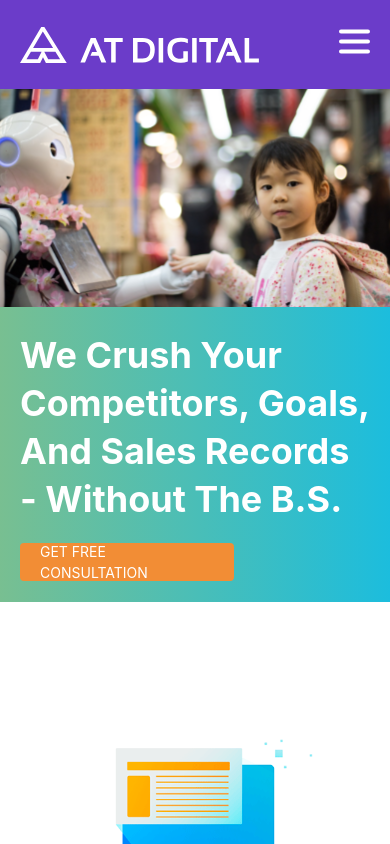
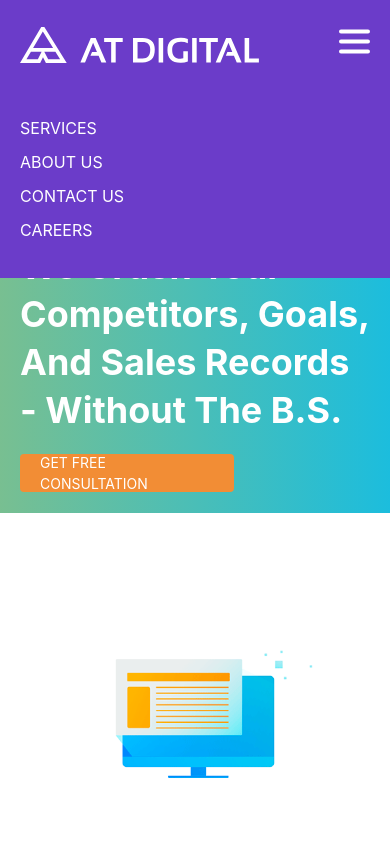
Before and after one commit to Ravindu007/AT_DIGITAL_landingPage, a React (Vite) app: page / in a window 390 px wide. Both pictures are taken after a click on the button 354 px from the left and 41 px from the top of the page. Shown: the top 844 px of the page. Built offline with nearby package versions, Linux system fonts and the light colour scheme.

Commit message:
navbar menu

```diff
--- a/src/Components/top_navigation/Navbar.jsx
+++ b/src/Components/top_navigation/Navbar.jsx
@@ -1,6 +1,14 @@
-import React from 'react'
+import React, { useState } from 'react'
 
 const Navbar = () => {
+
+
+  const [show, setShow] = useState(false)
+
+  const toggleShowMenu = () => {
+    setShow(prev => !prev)
+  }
+
   return (
     <>
     {/* desktop */}
@@ -20,7 +28,7 @@ const Navbar = () => {
       </div>
     </div>
     {/* mobile view */}
-    <div className="flex md:hidden justify-between items-center bg-primary text-white px-[20px] py-[26px]">
+    <div className="fixed w-full flex md:hidden justify-between items-center bg-primary text-white px-[20px] py-[26px]">
       <div className="section-1">
         <div className="brand-container">
           <img src="brand.svg" alt="" />
@@ -28,10 +36,23 @@ const Navbar = () => {
       </div>
       <div className="section-2">
         <div className="button-container">
-          <button><img src="bugger.svg" alt="" /></button>
+          <button onClick={toggleShowMenu}><img src="bugger.svg" alt="" /></button>
         </div>
       </div>
     </div>
+
+
+    {/* mobile menu */}
+      {show && (
+          <div className="fixed w-full md:hidden bg-primary text-white px-[20px] py-[26px] top-20">
+          <ul className='flex flex-col gap-[10px] py-[10px]'>
+            <li>SERVICES</li>
+            <li>ABOUT US</li>
+            <li>CONTACT US</li>
+            <li>CAREERS</li>
+          </ul>
+    </div>
+    )}
    </>
   )
 }
```
